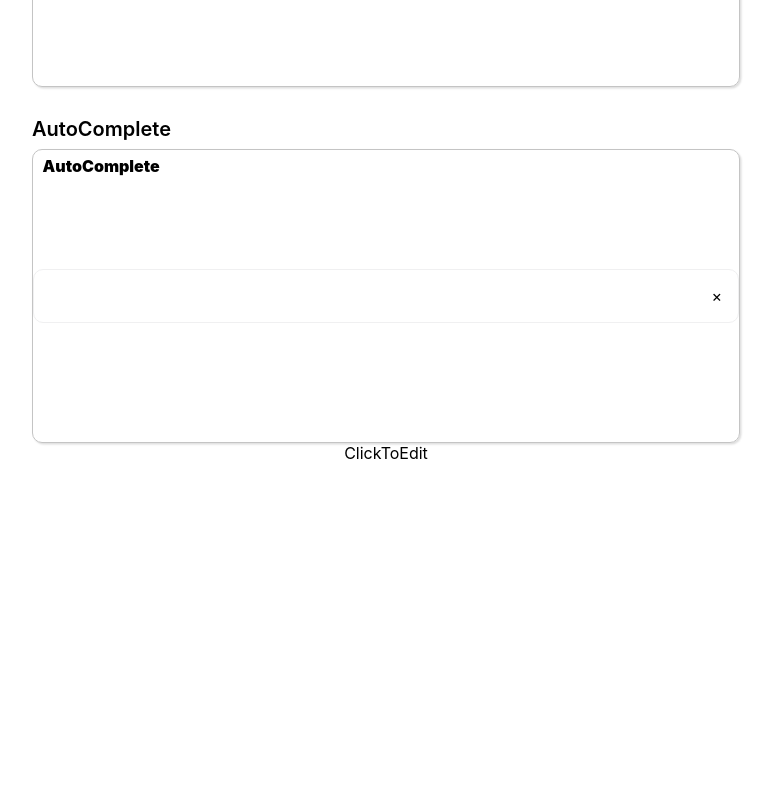
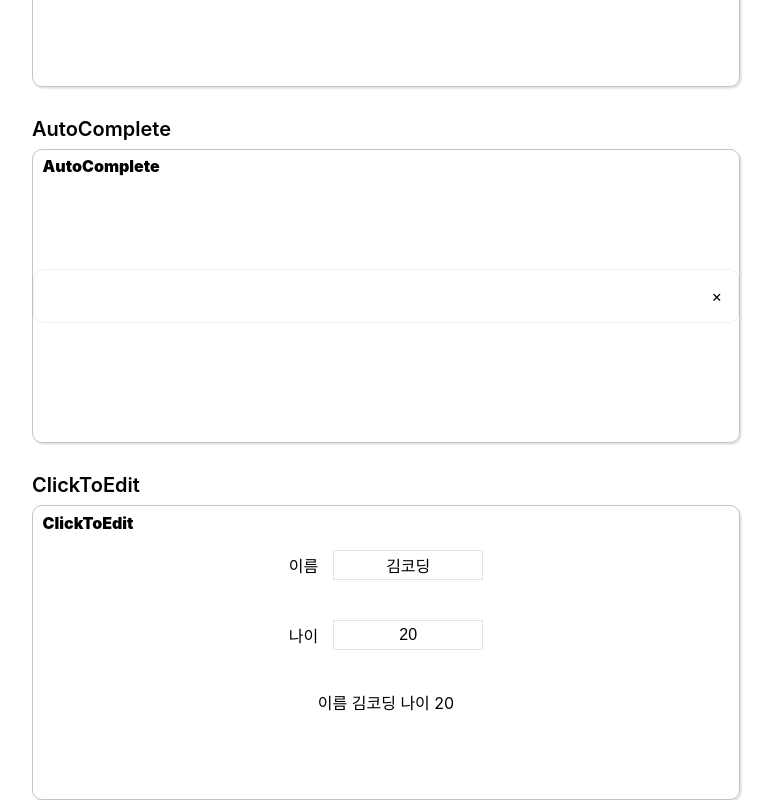
Before and after one commit to hinyc/wanted_pre_onboarding, a React (Create React App) app in the folder custom-component/: page / in a window 1280 px wide. Shown: the part 1338-2138 px from the top of the page, without its empty margins (254-1027 px from the left). Before the commit the page ends 1801 px from the top, so only its background shows below. Built offline with nearby package versions, Linux system fonts and the light colour scheme.

Commit message:
[Feat] ClickToEdit component생성, tab 초기 값 수정
- ClickToEdit component생성
- tab 초기 값 1 -> 0으로 수정정

```diff
--- a/custom-component/src/component/ClickToEdit.js
+++ b/custom-component/src/component/ClickToEdit.js
@@ -1,7 +1,68 @@
+import { useState } from 'react';
+import styled from 'styled-components';
+import { Container, SmallTitle, SubTitle } from './Common';
+
+const EditContainer = styled.div`
+  display: flex;
+  flex-direction: column;
+  align-items: center;
+
+  > div.verticalCenter {
+    display: flex;
+    align-items: center;
+    margin-bottom: 40px;
+    font-size: 16px;
+
+    > div {
+      margin-right: 15px;
+    }
+
+    > input {
+      border: 1px solid #e4e4e4;
+      width: 150px;
+      height: 30px;
+      text-align: center;
+      font-size: 16px;
+      :focus {
+        font-size: 14px;
+      }
+    }
+  }
+
+  > input {
+    margin-left: 10px;
+  }
+`;
+
 export default function ClickToEdit() {
+  const [content, setContent] = useState({ name: '김코딩', age: 20 });
+  const [name, setName] = useState('김코딩');
+  const [age, setAge] = useState(20);
+
+  const contentHandler = () => {
+    setContent({ name: name, age: age });
+  };
   return (
     <>
-      <div>ClickToEdit</div>
+      <SubTitle>ClickToEdit</SubTitle>
+      <div onClick={contentHandler}>
+        <Container>
+          <SmallTitle>ClickToEdit</SmallTitle>
+          <EditContainer>
+            <div className="verticalCenter">
+              <div className="content">이름</div>
+              <input value={name} onChange={(e) => setName(e.target.value)} />
+            </div>
+            <div className="verticalCenter">
+              <div className="content">나이</div>
+              <input value={age} onChange={(e) => setAge(e.target.value)} />
+            </div>
+            <div className="verticalCenter">
+              이름 {content.name} 나이 {content.age}
+            </div>
+          </EditContainer>
+        </Container>
+      </div>
     </>
   );
 }
--- a/custom-component/src/component/Tab.js
+++ b/custom-component/src/component/Tab.js
@@ -45,7 +45,7 @@ const tabs = [
 ];
 
 export default function Tab() {
-  const [select, setSelect] = useState(1);
+  const [select, setSelect] = useState(0);
 
   const selectHandler = (number) => {
     setSelect(number);
```
